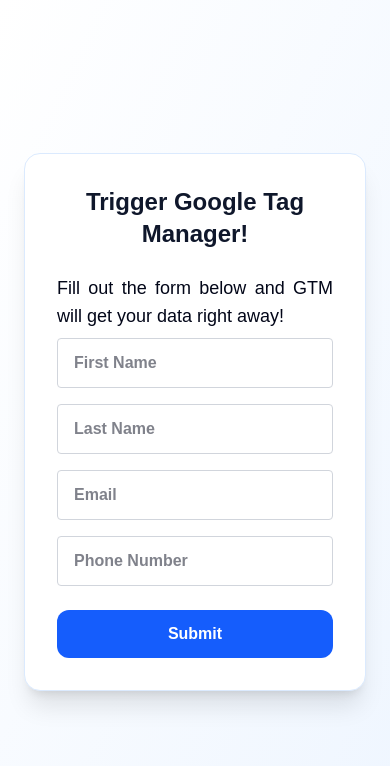
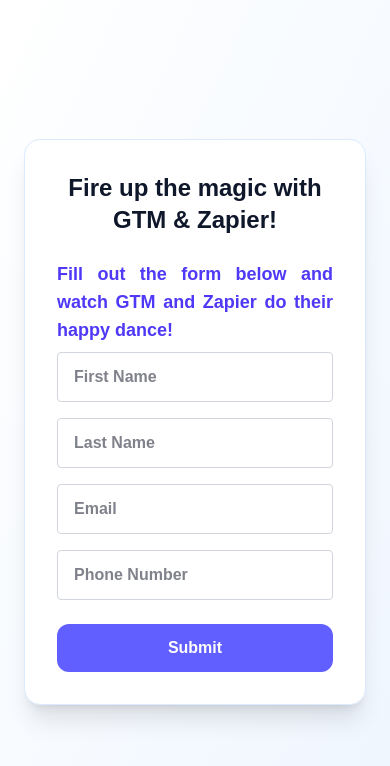
Before and after one commit to knached99/talkfurthertakehome, a Next.js app: page / in a window 390 px wide. Shown: the top 766 px of the page. Built offline with nearby package versions, Linux system fonts and the light colour scheme.

Commit message:
Stripped phone number so only compares digits and not the dashes

```diff
--- a/src/app/page.js
+++ b/src/app/page.js
@@ -185,8 +185,8 @@
         onSubmit={handleSubmit}
         className="bg-white shadow-xl rounded-2xl p-8 w-full max-w-md space-y-6 border border-blue-100"
       >
-        <h2 className="text-2xl font-bold text-slate-900 text-center">Trigger Google Tag Manager!</h2>
-        <p className="text-lg font-normal mb-2 text-slate-950 text-justify">Fill out the form below and GTM will get your data right away!</p>
+        <h2 className="text-2xl font-bold text-slate-900 text-center">Fire up the magic with GTM & Zapier!</h2>
+        <p className="text-lg font-semibold text-indigo-600 mb-2 text-justify">Fill out the form below and watch GTM and Zapier do their happy dance!</p>
         <div className="flex flex-col space-y-4">
           <input
             type="text"
@@ -237,7 +237,7 @@
           <button
           type="submit"
           disabled={submitting}
-          className={`w-full flex items-center justify-center gap-2 bg-blue-600 text-white py-3 rounded-xl font-semibold transition-all ${
+          className={`w-full flex items-center justify-center gap-2 bg-indigo-500 hover:bg-indigo-600 hover:cursor-pointer text-white py-3 rounded-xl font-semibold transition-all ${
             submitting ? 'opacity-50 cursor-not-allowed' : 'hover:bg-blue-700'
           }`}
         >
```
